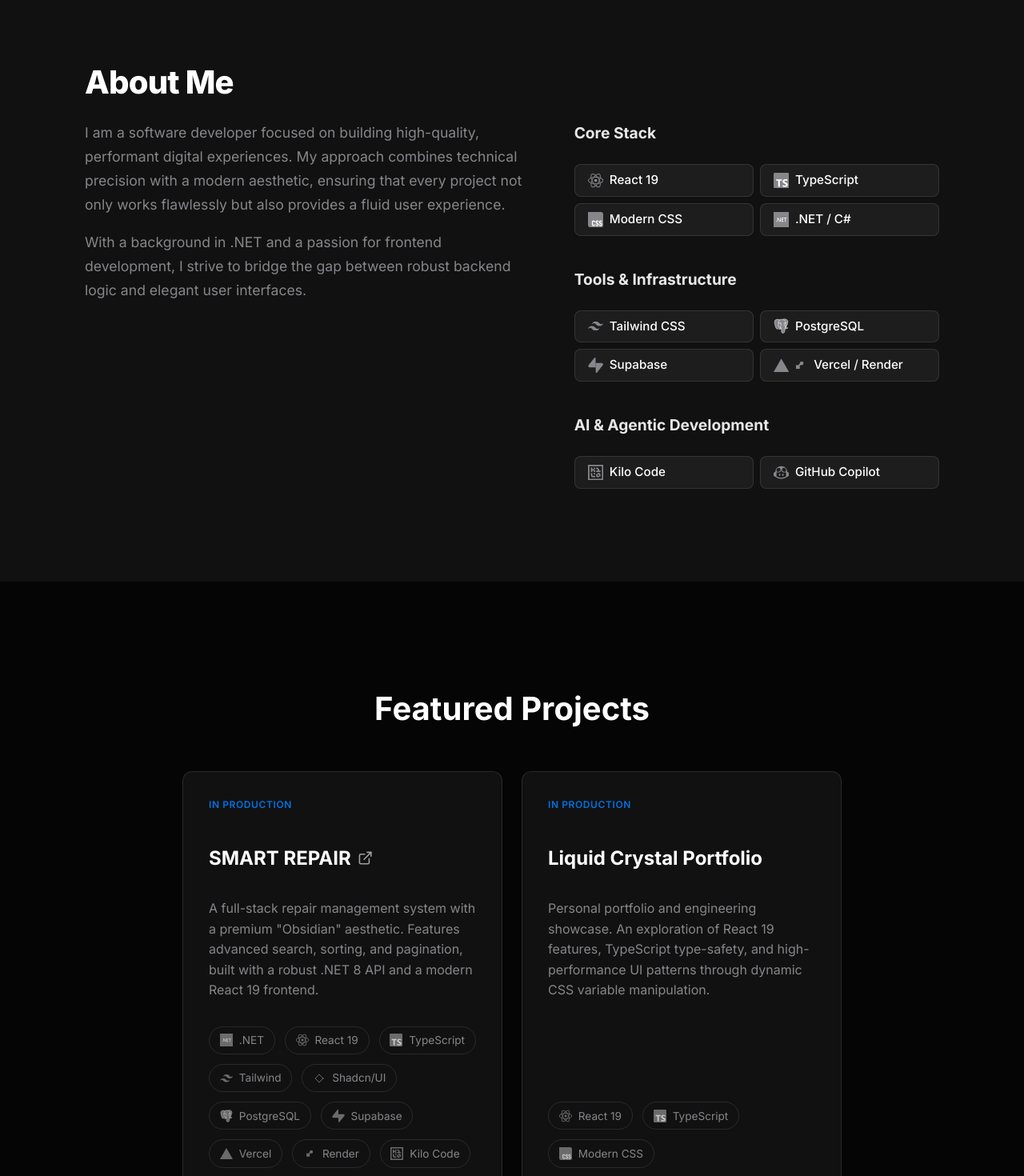
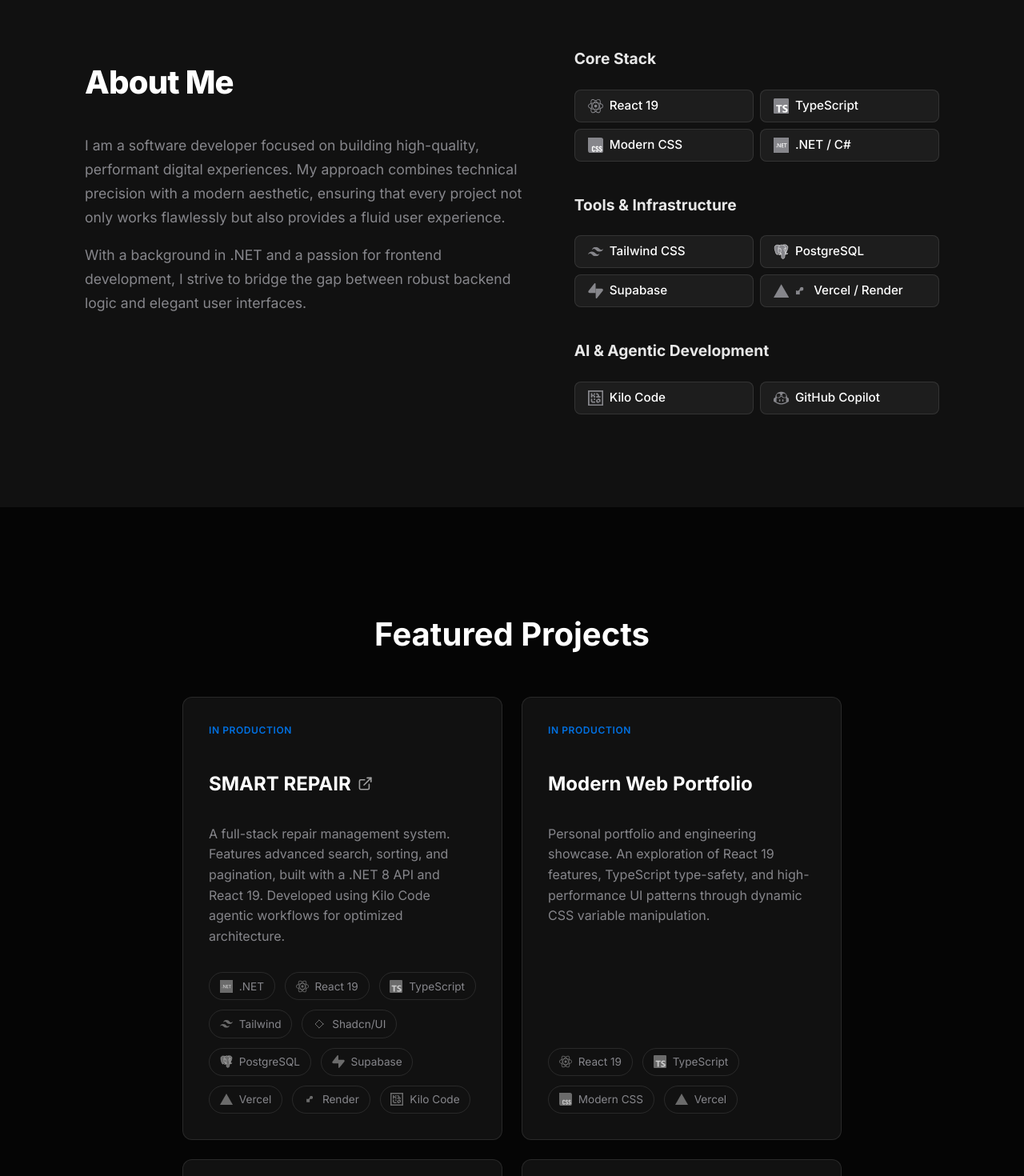
Before and after one commit to cfgarciaq/personal-website, a React (Vite) app: page / in a window 1280 px wide. Shown: the part 700-2170 px from the top of the page at 80% size. Built offline with nearby package versions, Linux system fonts and the light colour scheme.

Commit message:
refactor: final cleanup of logo component names

```diff
--- a/src/components/layout/About/About.tsx
+++ b/src/components/layout/About/About.tsx
@@ -18,8 +18,9 @@
   return (
     <section id="about" className="about">
       <div className="about-container">
+        <div className="about-content">
+          <div className="about-left">
             <h2 className="about-title">About Me</h2>
-        <div className="about-content">
             <div className="about-text">
               <p>
                 I am a software developer focused on building high-quality,
@@ -33,6 +34,8 @@
                 elegant user interfaces.
               </p>
             </div>
+          </div>
+
           <div className="about-stack">
             <h3>Core Stack</h3>
             <ul className="stack-list">
--- a/src/components/layout/Projects/Projects.tsx
+++ b/src/components/layout/Projects/Projects.tsx
@@ -28,15 +28,15 @@
 const projects: Project[] = [
   {
     title: 'SMART REPAIR',
-    description: 'A full-stack repair management system with a premium "Obsidian" aesthetic. Features advanced search, sorting, and pagination, built with a robust .NET 8 API and a modern React 19 frontend.',
+    description: 'A full-stack repair management system. Features advanced search, sorting, and pagination, built with a .NET 8 API and React 19. Developed using Kilo Code agentic workflows for optimized architecture.',
     tags: ['.NET', 'React 19', 'TypeScript', 'Tailwind', 'Shadcn/UI', 'PostgreSQL', 'Supabase', 'Vercel', 'Render', 'Kilo Code'],
     status: 'In Production',
     url: 'https://smart-repair-ui.vercel.app/'
   },
   {
-    title: 'Liquid Crystal Portfolio',
+    title: 'Modern Web Portfolio',
     description: 'Personal portfolio and engineering showcase. An exploration of React 19 features, TypeScript type-safety, and high-performance UI patterns through dynamic CSS variable manipulation.',
-    tags: ['React 19', 'TypeScript', 'Modern CSS'],
+    tags: ['React 19', 'TypeScript', 'Modern CSS', 'Vercel'],
     status: 'In Production',
   },
   {
@@ -44,6 +44,7 @@
     description: 'An immersive interactive system using computer vision and Kinect SDK to control a 3D charater in 3D environments. Developed with C# and Unity to bridge the gap between physical movement and digital interaction.',
     tags: ['Unity', 'C#', 'Kinect SDK', 'Computer Vision'],
     status: 'Legacy / Showcase',
+    url: 'https://www.youtube.com/watch?v=RY2VnnNOhbw'
   },
   {
     title: 'Accessible Mobile Game',
```
Lines whose indentation alone changed are shown as unchanged.
